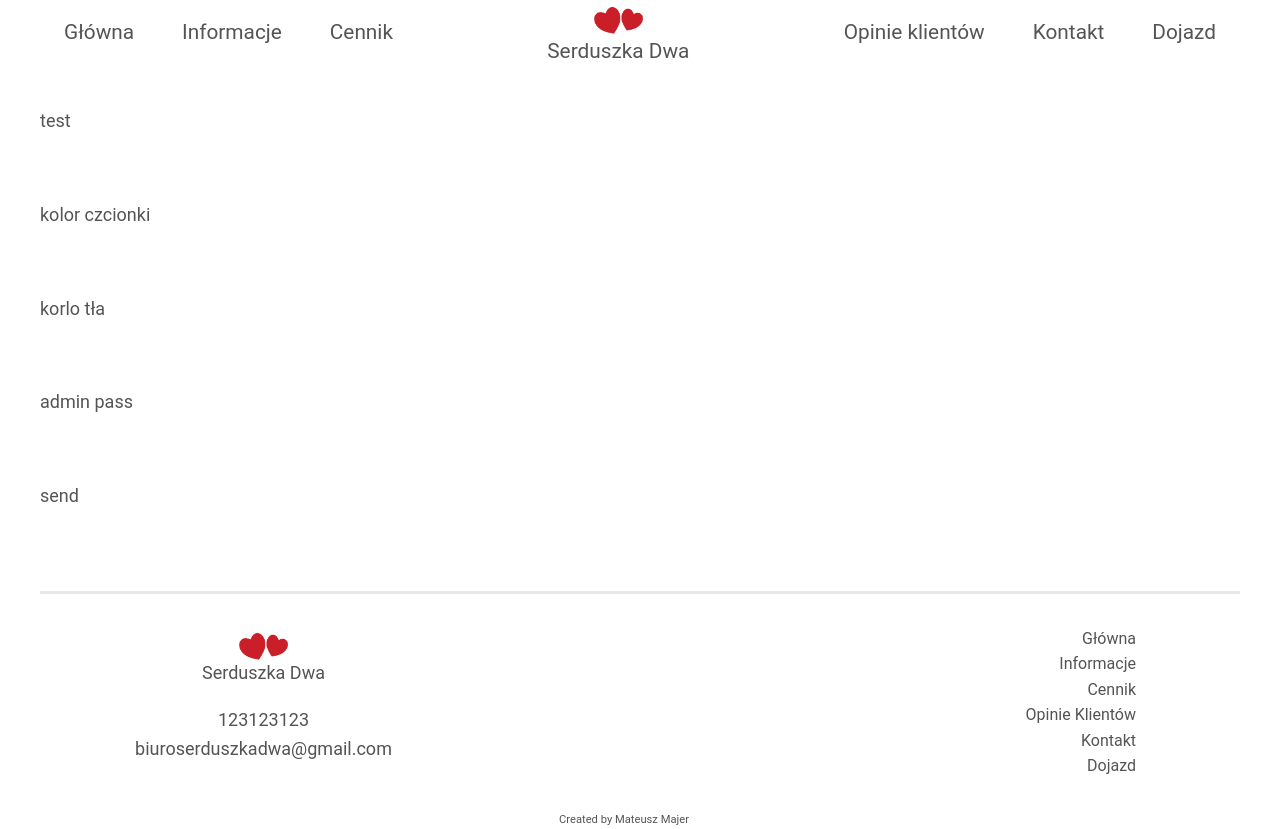
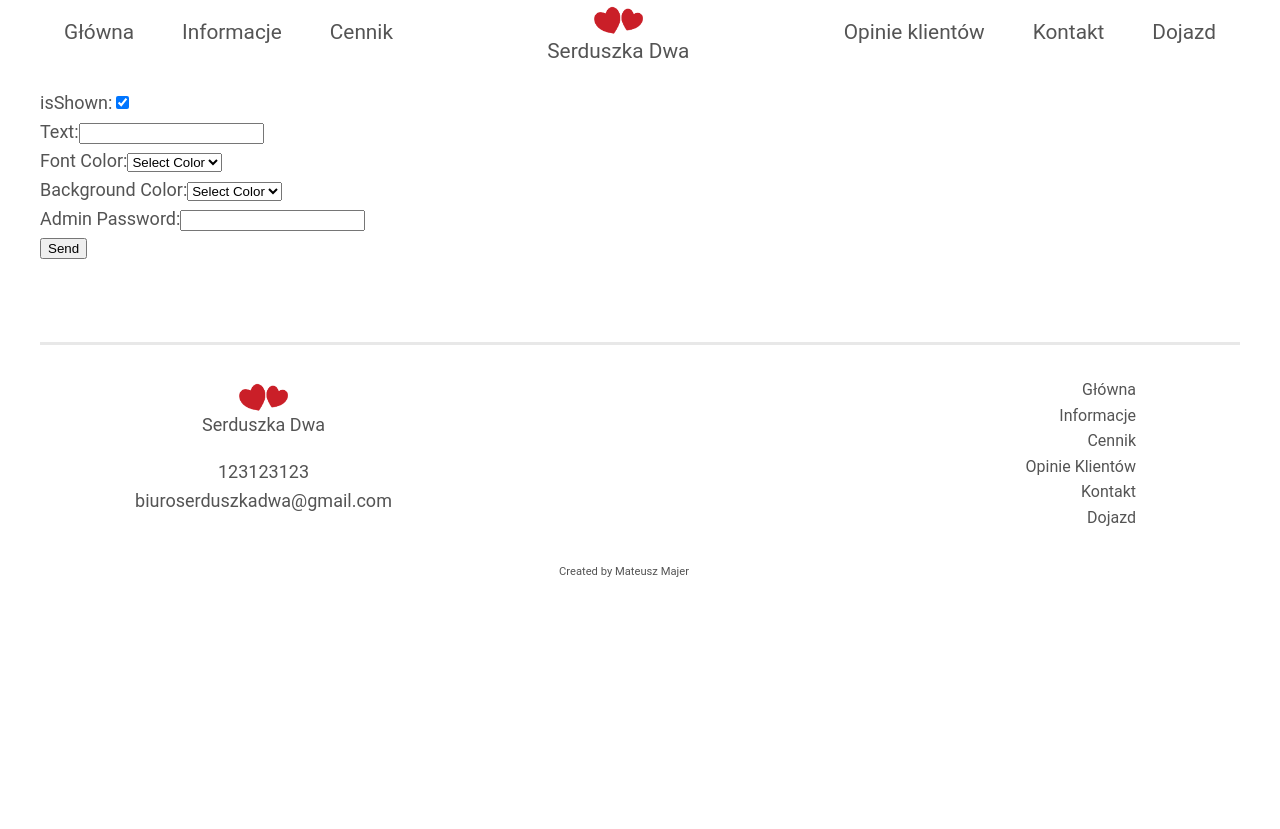
Before and after one commit to Vectari/serduszka-dwa, a React (Vite) app: page /alert in a window 1280 px wide. After the commit the page ends 800 px from the top, so only its background shows below. Built offline with nearby package versions, Linux system fonts and the light colour scheme.

Commit message:
feat: BE integration

```diff
--- a/src/view/Alert/Alert.jsx
+++ b/src/view/Alert/Alert.jsx
@@ -1,15 +1,95 @@
+import { useState } from "react";
+import { collection, addDoc } from "firebase/firestore";
+import { db } from "../../firebase";
+
 export function Alert() {
+  const [isShown, setIsShown] = useState(true);
+  const [text, setText] = useState("");
+  const [fontColor, setFontColor] = useState("");
+  const [bgColor, setBgColor] = useState("");
+  const [adminPass, setAdminPass] = useState("");
+
+  const handleSubmit = async (e) => {
+    e.preventDefault();
+
+    if (adminPass === import.meta.env.VITE_ADMIN_PASS) {
+      try {
+        const docRef = await addDoc(collection(db, "alerts"), {
+          isShown,
+          text,
+          fontColor,
+          bgColor,
+        });
+        console.log("Document written with ID: ", docRef.id);
+        // Clear form after submission
+        setIsShown(true);
+        setText("");
+        setFontColor("");
+        setBgColor("");
+        setAdminPass("");
+      } catch (e) {
+        console.error("Error adding document: ", e);
+      }
+    } else {
+      alert("Incorrect admin password");
+    }
+  };
+
   return (
-    <>
-      <p>test</p>
+    <form onSubmit={handleSubmit}>
+      <label>
+        isShown:
+        <input
+          type="checkbox"
+          checked={isShown}
+          onChange={() => setIsShown(!isShown)}
+        />
+      </label>
       <br />
-      <p>kolor czcionki</p>
+      <label>
+        Text:
+        <input
+          type="text"
+          value={text}
+          onChange={(e) => setText(e.target.value)}
+        />
+      </label>
       <br />
-      <p>korlo tła</p>
+      <label>
+        Font Color:
+        <select
+          value={fontColor}
+          onChange={(e) => setFontColor(e.target.value)}
+        >
+          <option value="">Select Color</option>
+          <option value="red">Red</option>
+          <option value="blue">Blue</option>
+          <option value="green">Green</option>
+          {/* Add more color options as needed */}
+        </select>
+      </label>
       <br />
-      <p>admin pass</p>
+      <label>
+        Background Color:
+        <select value={bgColor} onChange={(e) => setBgColor(e.target.value)}>
+          <option value="">Select Color</option>
+          <option value="white">White</option>
+          <option value="black">Black</option>
+          <option value="gray">Gray</option>
+          {/* Add more color options as needed */}
+        </select>
+      </label>
       <br />
-      <p>send</p>
-    </>
+      <label>
+        Admin Password:
+        <input
+          type="password"
+          value={adminPass}
+          onChange={(e) => setAdminPass(e.target.value)}
+        />
+      </label>
+      <br />
+      <button type="submit">Send</button>
+    </form>
   );
 }
```
